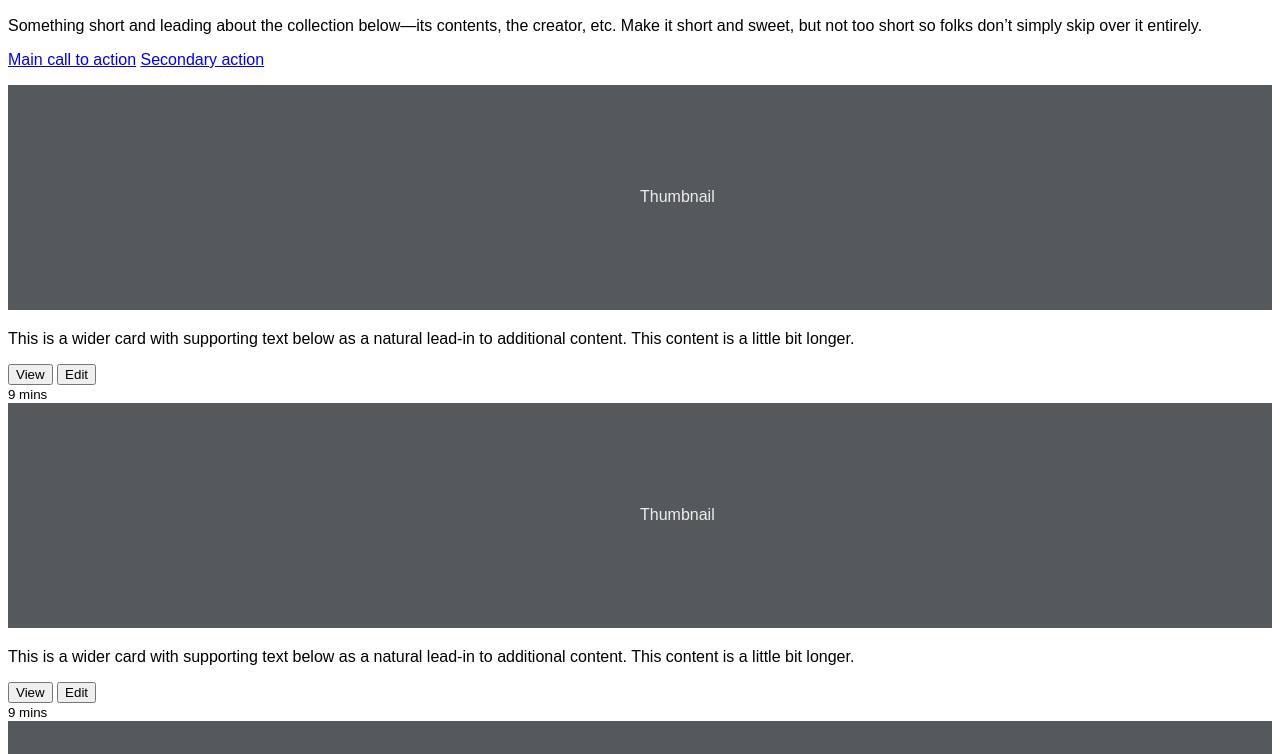
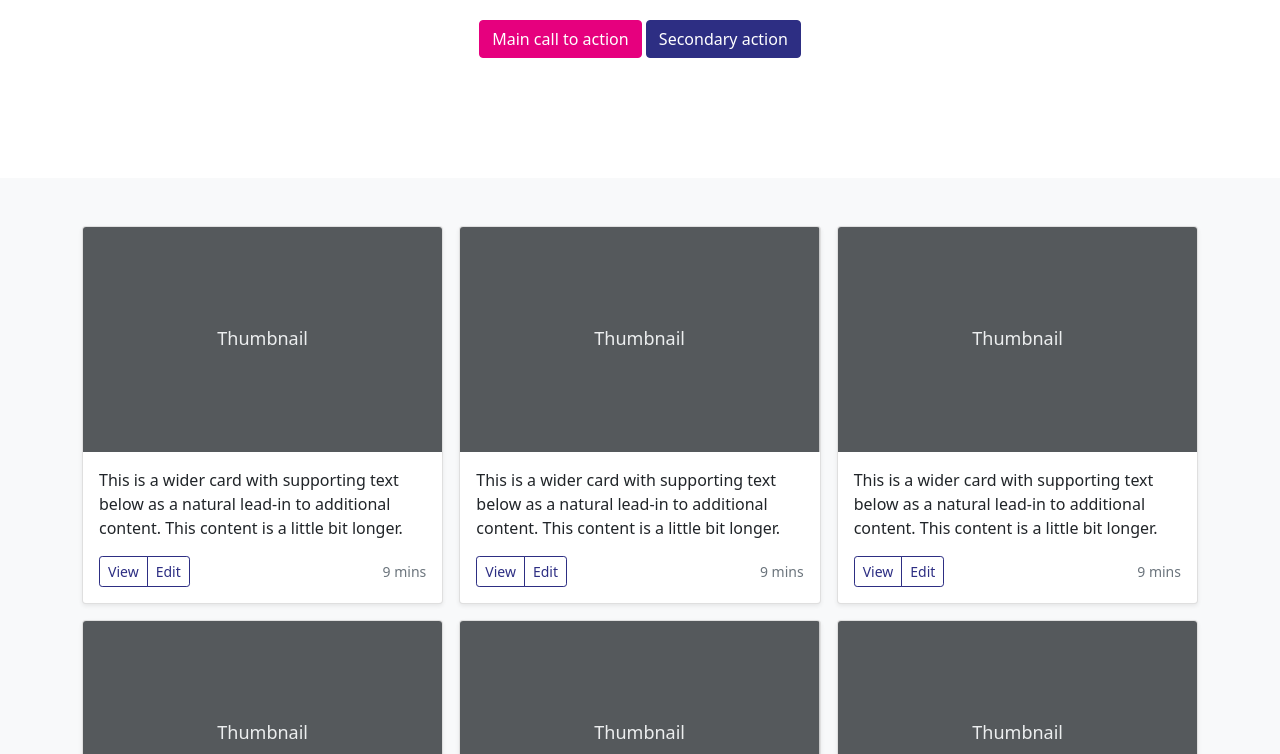
Before and after one commit to nasajana/Cviceni-SASS-Bootstrap, a website: page index.html in a window 1280 px wide. Shown: the part 302-1056 px from the top of the page. Drawn offline with nearby package versions, Linux system fonts and the light colour scheme; files that its build step writes are made by us from their sources.

Commit message:
Řešení

```diff
--- a/index.html
+++ b/index.html
@@ -288,6 +288,8 @@
 		</div>
 	</footer>
 
+	<!-- bonus -->
+	<script src="node_modules/bootstrap/dist/js/bootstrap.bundle.min.js"></script>
 </body>
 
 </html>
--- a/package.json
+++ b/package.json
@@ -10,6 +10,7 @@
 	"author": "",
 	"license": "ISC",
 	"dependencies": {
+		"bootstrap": "^5.1.3",
 		"sass": "^1.43.2"
 	}
 }
--- a/styly/hlavni.scss
+++ b/styly/hlavni.scss
@@ -10,3 +10,10 @@ html {
 body {
 	font-family: sans-serif;
 }
+
+$primary: #e6007e;
+$secondary: #2d2e83;
+$dark: $secondary;
+
+@import '../node_modules/bootstrap/scss/bootstrap';
+@import 'bd-placeholder-img';
```
Also changed, not shown: 1 other file.
